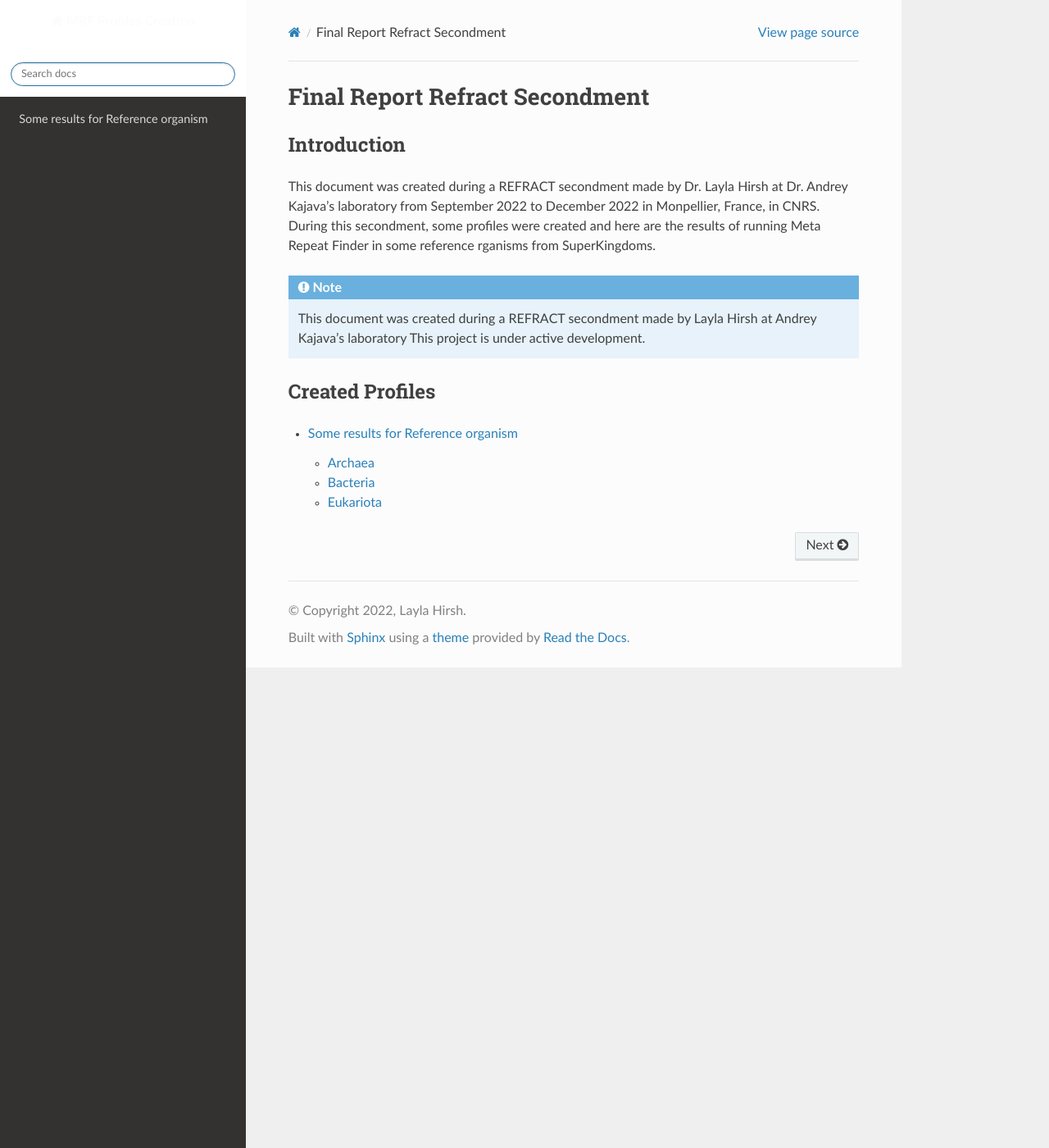
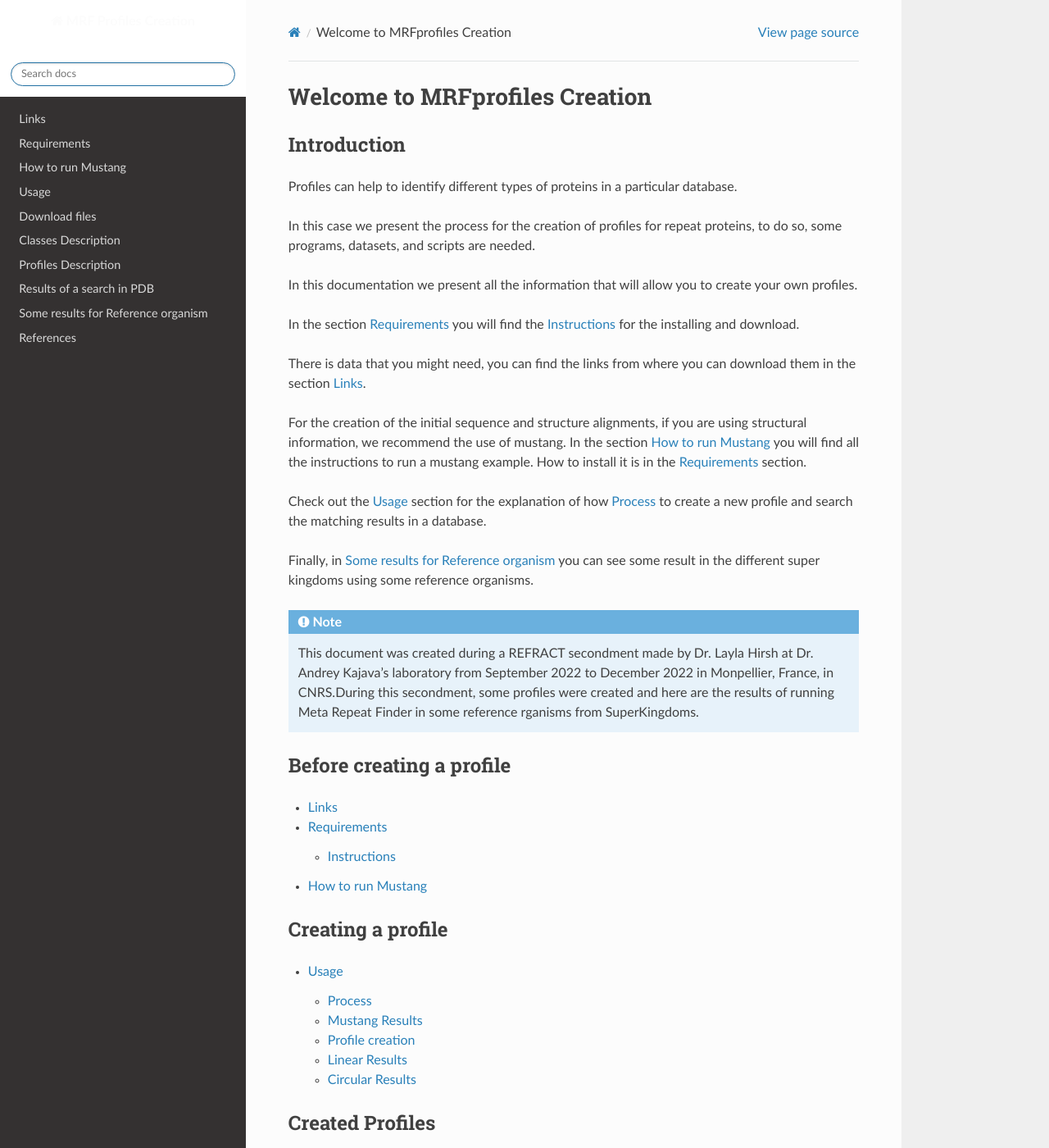
Before and after one commit to DraLaylaHirsh/MRFprofilesCreation, a Sphinx documentation site: the page built from docs/index.rst, in a window 1280 px wide and 1400 px high. Shown: the whole window at 82% size. Built offline with Sphinx 7.4.7 and the Read the Docs theme 2.0.0, drawn with Linux system fonts in a browser that asks for light colours; some of the changed text lies outside the part shown.

Commit message:
Update index.rst

```diff
--- a/docs/index.rst
+++ b/docs/index.rst
@@ -1,18 +1,53 @@
+
+
+
 
 ###############################
-Final Report Refract Secondment
+Welcome to MRFprofiles Creation
 ###############################
 
 ************
 Introduction
 ************
 
-This document was created during a REFRACT secondment made by Dr. Layla Hirsh at Dr. Andrey Kajava's laboratory from September 2022 to December 2022 in Monpellier, France, in CNRS.
-During this secondment, some profiles were created and here are the results of running Meta Repeat Finder in some reference rganisms from SuperKingdoms.
+Profiles can help to identify different types of proteins in a particular database.
+
+In this case we present the process for the creation of profiles for repeat proteins, to do so, some programs, datasets, and scripts are needed.
+
+In this documentation we present all the information that will allow you to create your own profiles.
+
+In the section :doc:`Requirements` you will find the :ref:`instructions` for the installing and download.
+
+There is data that you might need, you can find the links from where you can download them in the section :doc:`Usefulllinks`.
+
+For the creation of the initial sequence and structure alignments, if you are using structural information, we recommend the use of mustang. In the section :doc:`mustangHowto` you will find all the instructions to run a mustang example. How to install it is in the :doc:`Requirements` section.
+
+Check out the :doc:`CreationProcess` section for the explanation of how :ref:`process` to create a new profile and search the matching results in a database.
+
+Finally, in :doc:`SomeResults` you can see some result in the different super kingdoms using some reference organisms.
 
 .. note::
-   This document was created during a REFRACT secondment made by Layla Hirsh at Andrey Kajava's laboratory
-   This project is under active development.
+   This document was created during a REFRACT secondment made by Dr. Layla Hirsh at Dr. Andrey Kajava's laboratory from September 2022 to December 2022 in     Monpellier, France, in CNRS.During this secondment, some profiles were created and here are the results of running Meta Repeat Finder in some reference     rganisms from SuperKingdoms.
+
+
+
+*************************
+Before creating a profile
+*************************
+
+.. toctree::
+
+   Usefulllinks
+   Requirements
+   mustangHowto
+
+******************
+Creating a profile
+******************
+
+.. toctree::
+
+   CreationProcess
 
 ****************
 Created Profiles
@@ -20,4 +55,19 @@ Created Profiles
 
 .. toctree::
 
+   DataDownload
+   Profiles
+   PDBresults
    SomeResults
+
+**********
+References
+**********
+
+.. toctree::
+
+   references
+
+.. target-notes::
+
+.. _`Sphinx`: http://sphinx.pocoo.org
```
